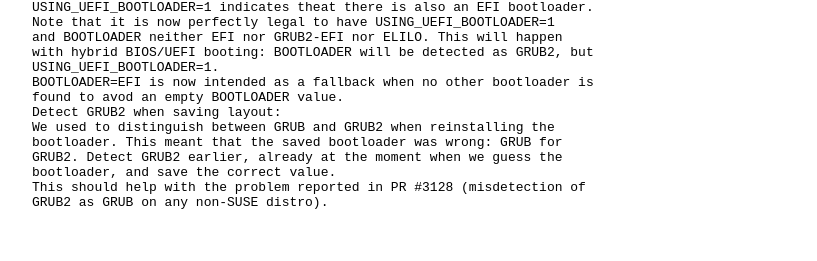
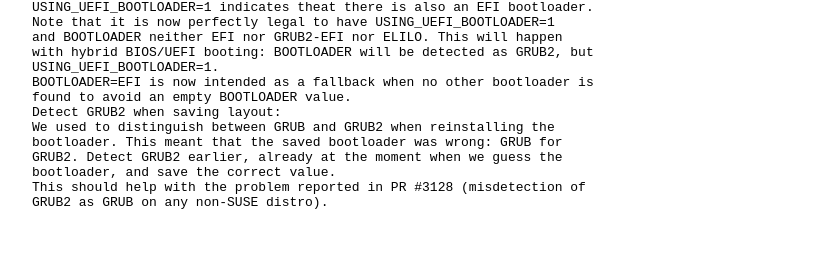
Before and after one commit to rear/rear.github.com, a Jekyll site: the page built from documentation/release-notes-2-8.md, in a window 1280 px wide and 1400 px high, scrolled down 15538 px. Shown: the part 695-956 px from the top of the window, without its empty margins (154-971 px from the left). Built offline with Jekyll 4.4.1, drawn with Linux system fonts in a browser that asks for light colours; some of the changed text lies outside the part shown.

Commit message:
Update release-notes-2-8.md
Fixed typos (were only in git commit messages),
see https://github.com/rear/rear/pull/3370#issuecomment-2553237981

```diff
--- a/documentation/release-notes-2-8.md
+++ b/documentation/release-notes-2-8.md
@@ -1002,7 +1002,7 @@
 with hybrid BIOS/UEFI booting: BOOTLOADER will be detected as GRUB2, but
 USING_UEFI_BOOTLOADER=1.
 BOOTLOADER=EFI is now intended as a fallback when no other bootloader is
-found to avod an empty BOOTLOADER value.
+found to avoid an empty BOOTLOADER value.
 Detect GRUB2 when saving layout:
 We used to distinguish between GRUB and GRUB2 when reinstalling the
 bootloader. This meant that the saved bootloader was wrong: GRUB for
```
Also changed, not shown: other parts of documentation/release-notes-2-8.md (+8 -8 lines).
